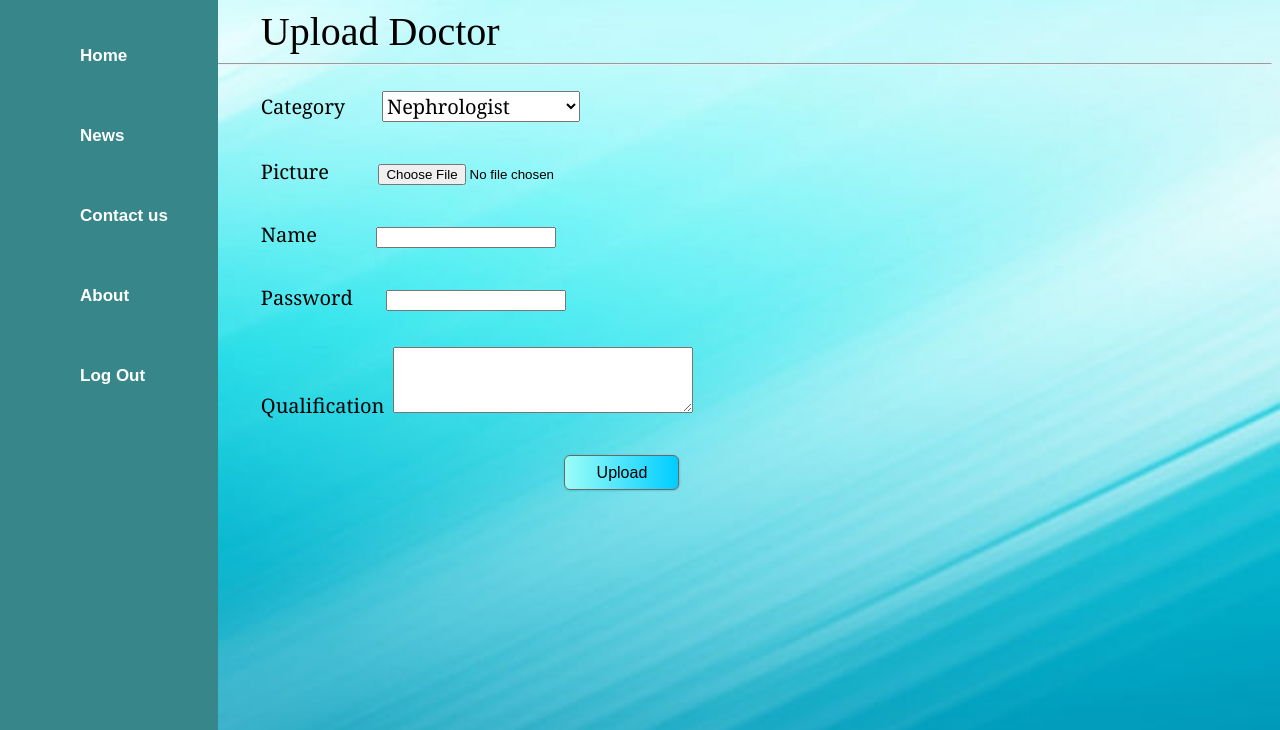
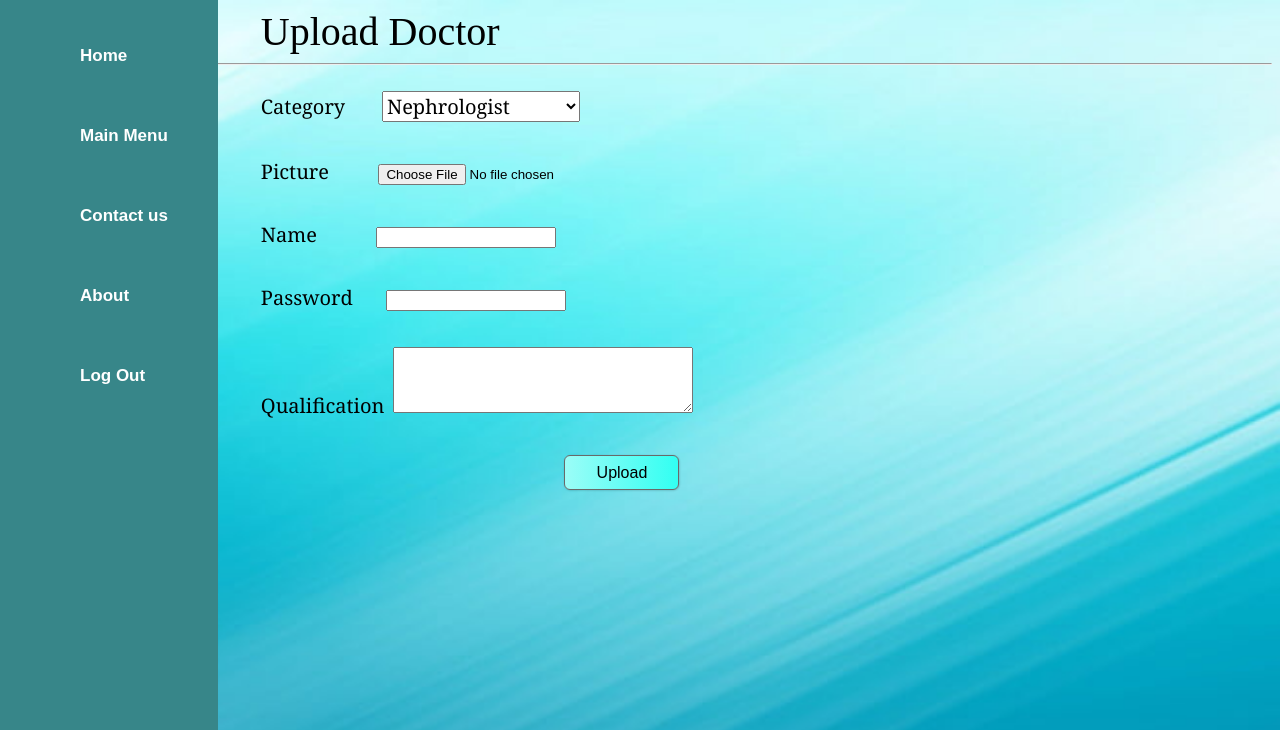
Before and after one commit to Rownak-Abin/Doctor_Appoinment_System, a PHP site: page /AddDoc.php in a window 1280 px wide. Shown: the top 730 px of the page. Run offline with PHP 8.4, Linux system fonts and the light colour scheme; the visitor is signed in with stand-in values (Sample User, id 1).

Commit message:
Update AddDoc.php

```diff
--- a/Views/AddDoc.php
+++ b/Views/AddDoc.php
@@ -1,7 +1,24 @@
+<?php
+	session_start();
+?>
+
 <html>
 	<head>
 
 	    <link rel="stylesheet" type="text/css" href="IdDocSty.css">
+
+			<style>
+			.Rqbutton{
+				background-image:linear-gradient(to right, #9BFDF7, #32FFF2);
+			}
+
+			.Rqbutton:hover{
+				background:#60E96E;
+			}
+
+
+		</style>
+
 
 
 	</head>
@@ -16,6 +33,11 @@
 
 	require_once "../Model/db_connect.php";
 	require "../Controller/AuthorController.php";
+
+	if(!isset($_SESSION['loggedinuser']))
+	{
+		header("Location:hos.php");
+	}
 
 	$Docnm="";
 	$err_Docnm="";
@@ -188,7 +210,7 @@
 
 				<ul>
 					<li><a class="active" href="hos.php">Home</a></li>
-					<li><a href="#">News</a></li>
+					<li><a href="Author.php">Main Menu</a></li>
 					<li><a href="#">Contact us</a></li>
 					<li><a href="#">About</a></li>
 					<li><a href="Logout.php"> Log Out</a></li>
```
